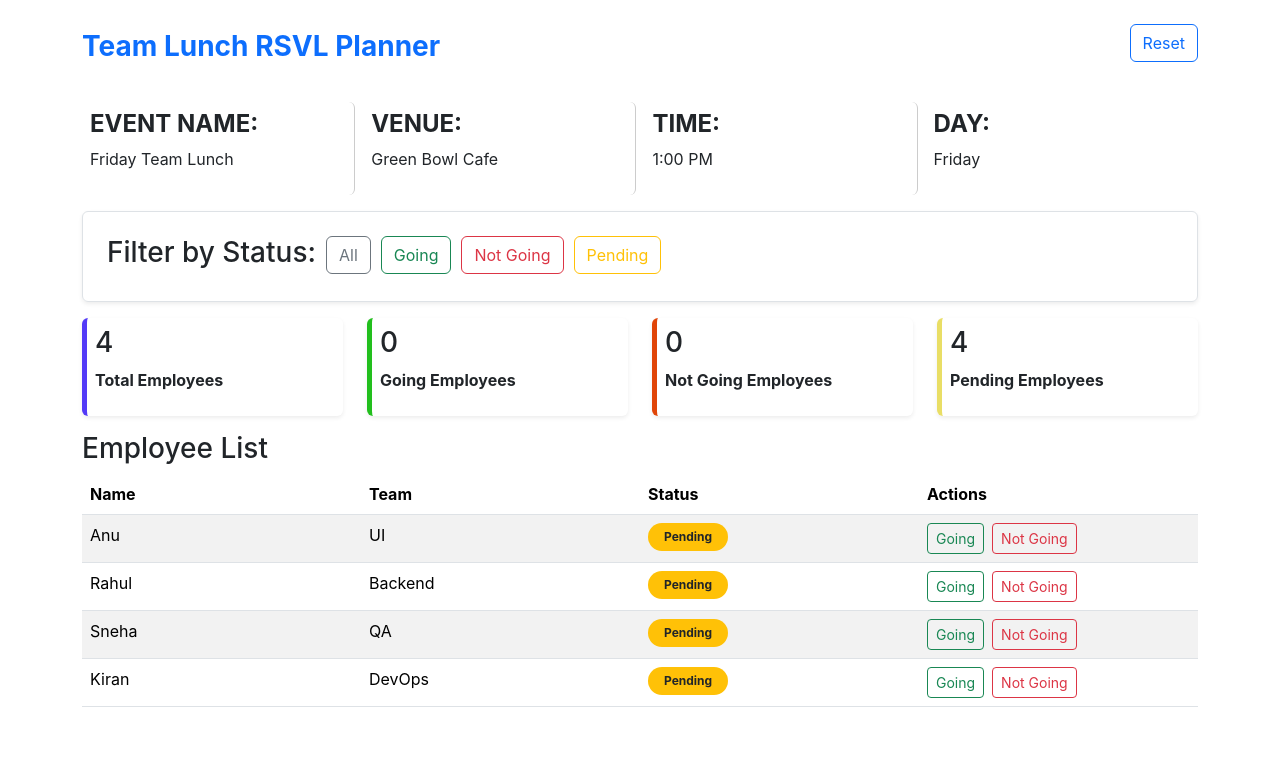
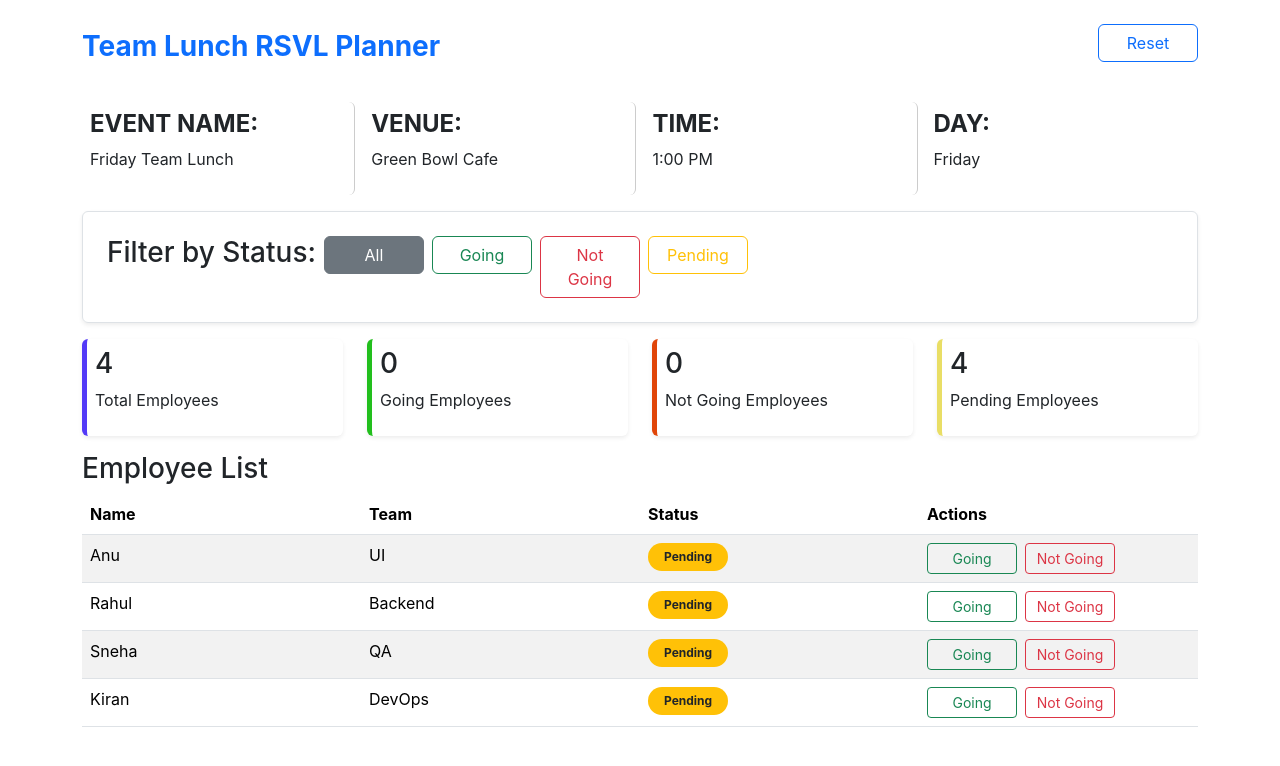
Before and after one commit to SudeshnaPathak/React_Native, a React (Create React App) app in the folder React/myreactapp/: page / in a window 1280 px wide. Shown: the top 766 px of the page. Built offline with nearby package versions, Linux system fonts and the light colour scheme.

Commit message:
Enhance EmployeeList and FilterSection components with improved styling and active filter indication; update SummarySection for consistent text styling

```diff
--- a/React/myreactapp/src/Day11 UnitTesting task1/Components/EmployeeList.jsx
+++ b/React/myreactapp/src/Day11 UnitTesting task1/Components/EmployeeList.jsx
@@ -14,7 +14,7 @@ export default function EmployeeList() {
          {filteredEmployees.length === 0 ? (
             <p className='text-center'>No employees found.</p>
             ) : (
-           <table className='table table-striped' style={{ maxHeight: '500px', overflowY: 'auto', width: '100%' , tableLayout: 'fixed'}}>
+           <table className='table table-striped table-hover' style={{ maxHeight: '500px', overflowY: 'auto', width: '100%' , tableLayout: 'fixed'}}>
             <thead>
               <tr>
                 <th className='w-100'>Name</th>
@@ -29,7 +29,8 @@ export default function EmployeeList() {
                   <td>{employee.name}</td>
                   <td>{employee.team}</td>
                   <td>
-                    <span className={'badge rounded-pill px-3 py-2 ' + (employee.status === 'Going' ? 'bg-success' : employee.status === 'Not Going' ? 'bg-danger' : 'bg-warning text-dark')}>
+                    <span className={'badge rounded-pill px-3 py-2 ' + (employee.status === 'Going' ? 'bg-success' : employee.status === 'Not Going' ? 'bg-danger' : 'bg-warning text-dark')}
+                     style= {{ width: '80px'}}>
                       {employee.status}
                     </span>
                   </td>
@@ -37,12 +38,14 @@ export default function EmployeeList() {
                       <button
                         onClick={() => dispatch(updateEmployeeStatus({ id: employee.id, status: 'Going' }))}
                         className='btn btn-outline-success btn-sm me-2'
+                        style = {{width: '90px'}}
                       >
                         Going
                         </button>
                         <button
                         onClick={() => dispatch(updateEmployeeStatus({ id: employee.id, status: 'Not Going' }))}
                         className='btn btn-outline-danger btn-sm'
+                        style = {{width: '90px'}}
                         >
                         Not Going
                         </button>
--- a/React/myreactapp/src/Day11 UnitTesting task1/Components/FilterSection.jsx
+++ b/React/myreactapp/src/Day11 UnitTesting task1/Components/FilterSection.jsx
@@ -5,13 +5,27 @@ import { setActiveFilter } from '../Redux/EmployeeSlice';
 export default function FilterSection() {
     const dispatch = useDispatch();
     const filters = ['All', 'Going', 'Not Going', 'Pending'];
+    const activeFilter = useSelector((state) => state.employees.activeFilter);
+
+    function isActive(filter) {
+        return filter === activeFilter ? 'active' : '';
+    }
+
   return (
-    <div className= 'd-flex align-items-start mb-3 border p-4 g-4 rounded shadow-sm w-100' style={{ gap: '10px' }}>
+    <div className= 'd-flex flex-row align-items-start mb-3 border p-4 gap-2 rounded shadow-sm w-100'>
       <h3>Filter by Status: </h3>
-      <button onClick={() => dispatch(setActiveFilter('All'))} className='btn btn-outline-secondary'>All</button>
-      <button onClick={() => dispatch(setActiveFilter('Going'))} className='btn btn-outline-success'>Going</button>
-      <button onClick={() => dispatch(setActiveFilter('Not Going'))} className='btn btn-outline-danger'>Not Going</button>
-      <button onClick={() => dispatch(setActiveFilter('Pending'))} className='btn btn-outline-warning'>Pending</button>
+      <button
+      onClick={() => dispatch(setActiveFilter('All'))} className={`btn btn-outline-secondary ${isActive('All')}`}
+      style = {{width: '100px'}}>All</button>
+      <button
+      onClick={() => dispatch(setActiveFilter('Going'))} className={`btn btn-outline-success ${isActive('Going')}`}
+      style = {{width: '100px'}}>Going</button>
+      <button
+      onClick={() => dispatch(setActiveFilter('Not Going'))} className={`btn btn-outline-danger ${isActive('Not Going')}`}
+      style = {{width: '100px'}}>Not Going</button>
+      <button
+      onClick={() => dispatch(setActiveFilter('Pending'))} className={`btn btn-outline-warning ${isActive('Pending')}`}
+      style = {{width: '100px'}}>Pending</button>
     </div>
   )
 }
--- a/React/myreactapp/src/Day11 UnitTesting task1/Components/ResetButton.jsx
+++ b/React/myreactapp/src/Day11 UnitTesting task1/Components/ResetButton.jsx
@@ -8,6 +8,7 @@ export default function ResetButton() {
     <button
       onClick={() => dispatch(resetEmployeeStatus())}
       className='btn btn-outline-primary mb-3'
+      style = {{width: '100px'}}
     >
       Reset
     </button>
--- a/React/myreactapp/src/Day11 UnitTesting task1/Components/SummarySection.jsx
+++ b/React/myreactapp/src/Day11 UnitTesting task1/Components/SummarySection.jsx
@@ -7,24 +7,24 @@ export default function SummarySection() {
   const goingEmployees = React.useMemo(() => allEmployees.filter((employee) => employee.status === 'Going').length, [allEmployees]);
   const notGoingEmployees = React.useMemo(() => allEmployees.filter((employee) => employee.status === 'Not Going').length, [allEmployees]);
   const pendingEmployees = React.useMemo(() => allEmployees.filter((employee) => employee.status === 'Pending').length, [allEmployees]);
-  const cardStyle = 'text-center d-flex flex-column align-items-start shadow-sm p-2 rounded w-100 p-2';
+  const cardStyle = 'text-center d-flex flex-column align-items-start shadow-sm p-2 rounded w-100';
   return (
     <div className='d-flex align-items-center justify-content-center mb-3 gap-4 w-100'>
       <div className={cardStyle} style={{ borderLeft: '5px solid #533af7' }}>
         <h3>{totalEmployees}</h3>
-        <p className='fw-bold'>Total Employees</p>
+        <p className='text-mute'>Total Employees</p>
         </div>
         <div className={cardStyle} style={{ borderLeft: '5px solid #22bf1d' }}>
         <h3>{goingEmployees}</h3>
-        <p className='fw-bold'>Going Employees</p>
+        <p className='text-mute'>Going Employees</p>
         </div>
         <div className={cardStyle} style={{ borderLeft: '5px solid #e04508' }}>
         <h3>{notGoingEmployees}</h3>
-        <p className='fw-bold'>Not Going Employees</p>
+        <p className='text-mute'>Not Going Employees</p>
         </div>
         <div className={cardStyle} style={{ borderLeft: '5px solid #e9de65' }}>
         <h3>{pendingEmployees}</h3>
-        <p className='fw-bold'>Pending Employees</p>
+        <p className='text-mute'>Pending Employees</p>
       </div>
     </div>
   )
```
